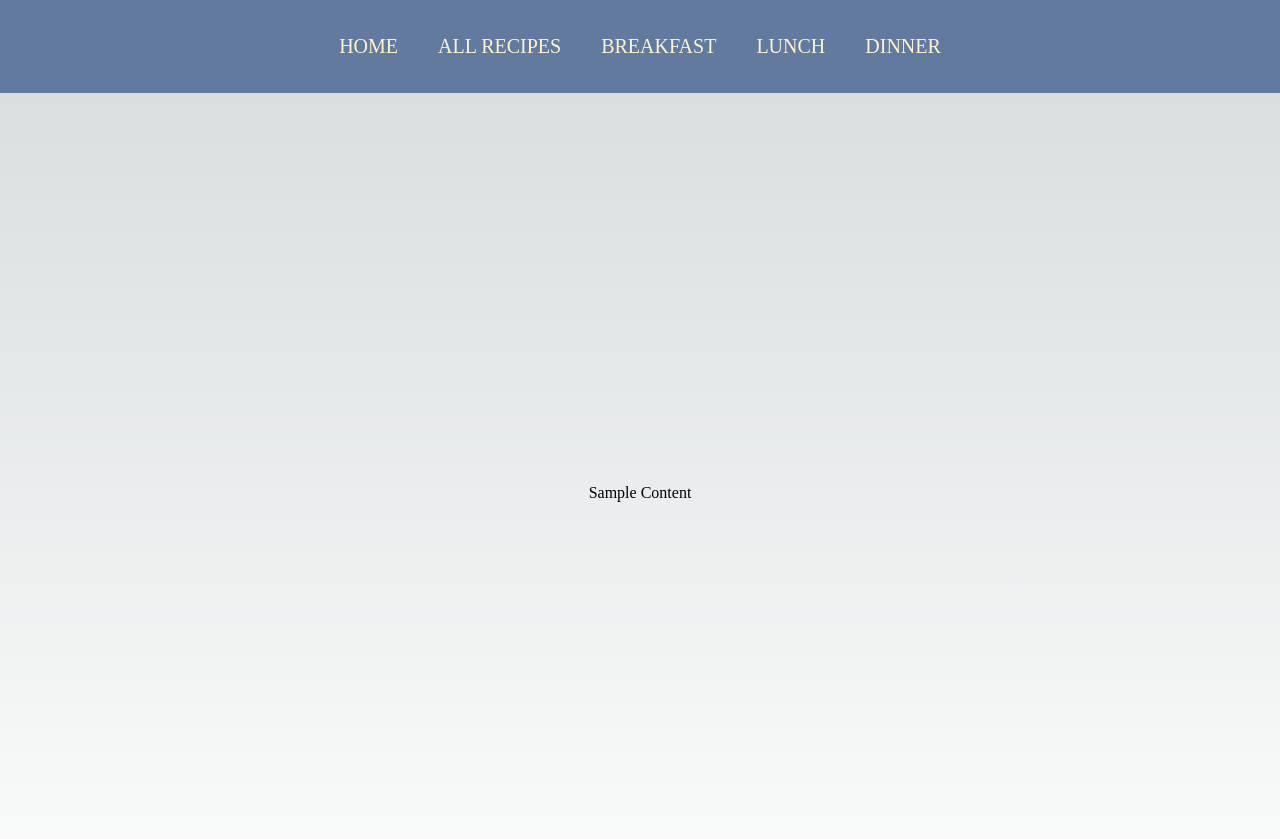
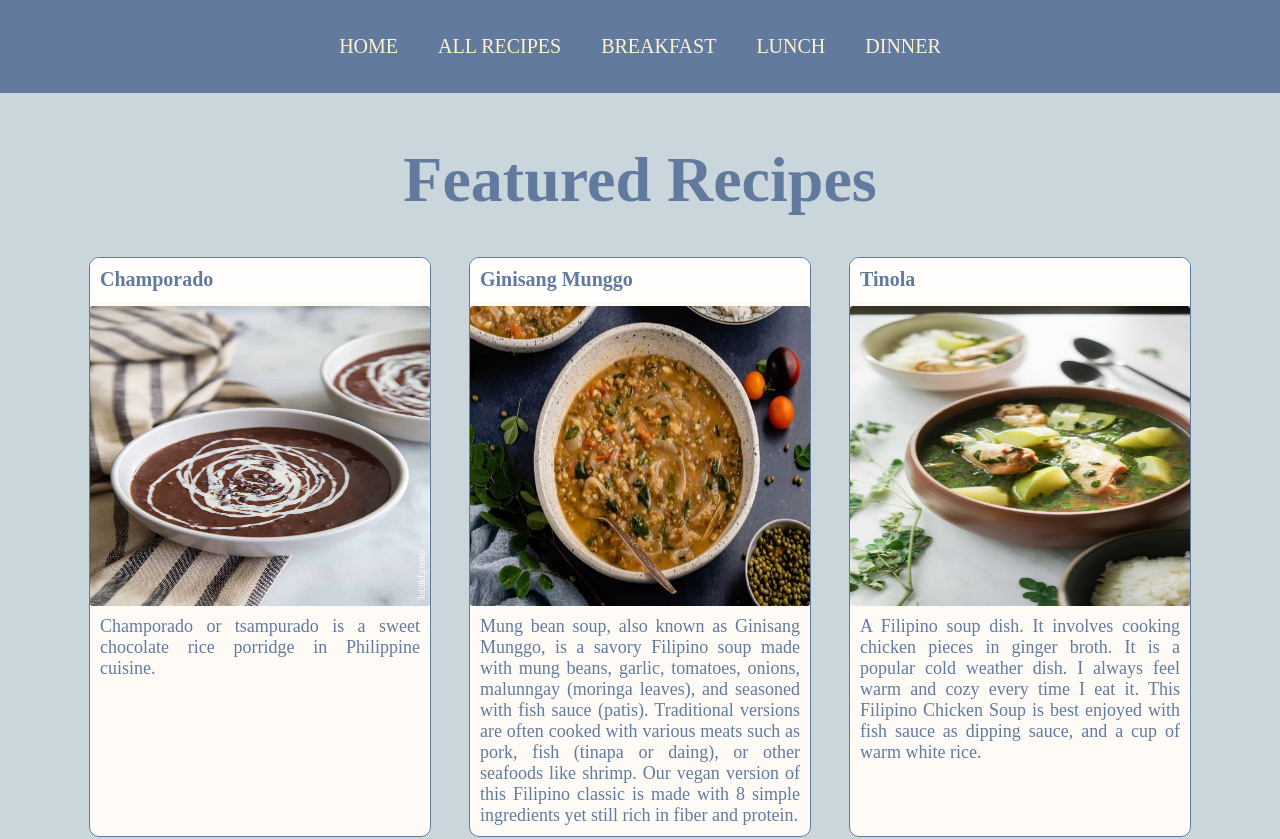
Before and after one commit to LalaineConde/Group1---BSIT221A, a Next.js app in the folder recipe-repository/: page / in a window 1280 px wide. Shown: the top 839 px of the page. Built offline with nearby package versions, Linux system fonts and the light colour scheme.

Commit message:
Recipe Repository
added code to the index/home and styles.

```diff
--- a/recipe-repository/pages/index.js
+++ b/recipe-repository/pages/index.js
@@ -1,15 +1,76 @@
+import React, { useState, useEffect } from 'react';
 import Head from "next/head";
-import Image from "next/image";
-import { Inter } from "next/font/google";
-import styles from "@/styles/Home.module.css";
-import Header from "/components/Constants/Header"
-import Navbar from "/components/Constants/Navbar";
-import Footer from "/components/Constants/Footer"
+import recipe from './category/recipe.json';
+import { useRouter } from 'next/router';
+
+export default function Home() {
+  const [breakfastRecipe, setBreakfastRecipe] = useState(null);
+  const [lunchRecipe, setLunchRecipe] = useState(null);
+  const [dinnerRecipe, setDinnerRecipe] = useState(null);
+  const router = useRouter();
+
+  const initialMilliseconds = 1000; // 10 seconds
+  const dailyMilliseconds = 24 * 60 * 60 * 1000; // 1 day in milliseconds
+
+  useEffect(() => {
+    // Load recipes initially after 10 seconds
+    const initialInterval = setTimeout(() => {
+      const storedBreakfastRecipe = JSON.parse(localStorage.getItem('breakfastRecipe'));
+      const storedLunchRecipe = JSON.parse(localStorage.getItem('lunchRecipe'));
+      const storedDinnerRecipe = JSON.parse(localStorage.getItem('dinnerRecipe'));
+
+      if (storedBreakfastRecipe && storedLunchRecipe && storedDinnerRecipe) {
+        setBreakfastRecipe(storedBreakfastRecipe);
+        setLunchRecipe(storedLunchRecipe);
+        setDinnerRecipe(storedDinnerRecipe);
+      } else {
+        const randomBreakfastRecipe = getRandomRecipe(1, 5);
+        const randomLunchRecipe = getRandomRecipe(6, 10);
+        const randomDinnerRecipe = getRandomRecipe(11, 15);
+
+        setBreakfastRecipe(randomBreakfastRecipe);
+        setLunchRecipe(randomLunchRecipe);
+        setDinnerRecipe(randomDinnerRecipe);
+
+        localStorage.setItem('breakfastRecipe', JSON.stringify(randomBreakfastRecipe));
+        localStorage.setItem('lunchRecipe', JSON.stringify(randomLunchRecipe));
+        localStorage.setItem('dinnerRecipe', JSON.stringify(randomDinnerRecipe));
+      }
+    }, initialMilliseconds);
+
+    // Load recipes once per day after the initial load
+    const dailyInterval = setInterval(() => {
+      const randomBreakfastRecipe = getRandomRecipe(1, 5);
+      const randomLunchRecipe = getRandomRecipe(6, 10);
+      const randomDinnerRecipe = getRandomRecipe(11, 15);
+
+      setBreakfastRecipe(randomBreakfastRecipe);
+      setLunchRecipe(randomLunchRecipe);
+      setDinnerRecipe(randomDinnerRecipe);
+
+      localStorage.setItem('breakfastRecipe', JSON.stringify(randomBreakfastRecipe));
+      localStorage.setItem('lunchRecipe', JSON.stringify(randomLunchRecipe));
+      localStorage.setItem('dinnerRecipe', JSON.stringify(randomDinnerRecipe));
+    }, dailyMilliseconds);
+
+    return () => {
+      clearTimeout(initialInterval);
+      clearInterval(dailyInterval);
+    };
+  }, []); // Empty dependency array ensures it runs only once on component mount
+
+  const getRandomRecipe = (minId, maxId) => {
+    const filteredRecipes = recipe.filter(recipe => recipe.id >= minId && recipe.id <= maxId);
+    const randomIndex = Math.floor(Math.random() * filteredRecipes.length);
+    return filteredRecipes[randomIndex];
+  };
+
+  const handleRecipeClick = (recipeId) => {
+    // Redirect to the page where RecipeCard component is rendered
+    router.push(`/category/RecipeCard?id=${recipeId}`); // Assuming the route for RecipeCard is '/recipe-card'
+  };
 
 
-const inter = Inter({ subsets: ["latin"] });
-
-export default function Home() {
   return (
     <>
       <Head>
@@ -19,18 +80,33 @@
         <link rel="icon" href="/favicon.ico" />
       </Head>
 
+      <main className="body">
+        <h1 className='titlefeatured-recipes'>Featured Recipes</h1>
+        <section className="recipe-sectionindex">
 
+          {/* Breakfast Recipe */}
+          <div onClick={() => handleRecipeClick(breakfastRecipe.id)} className="recipe-containerindex">
+            <h2 className="recipe-nameindex">{breakfastRecipe ? breakfastRecipe.name : ''}</h2>
+            <img className="recipe-imageindex" src={breakfastRecipe ? breakfastRecipe.image : ''} alt="Breakfast Recipe" />
+            <p className="recipe-descriptionindex">{breakfastRecipe ? breakfastRecipe.description : ''}</p>
+          </div>
 
+          {/* Lunch Recipe */}
+          <div onClick={() => handleRecipeClick(lunchRecipe.id)} className="recipe-containerindex">
+            <h2 className="recipe-nameindex">{lunchRecipe ? lunchRecipe.name : ''}</h2>
+            <img className="recipe-imageindex" src={lunchRecipe ? lunchRecipe.image : ''} alt="Lunch Recipe" />
+            <p className="recipe-descriptionindex">{lunchRecipe ? lunchRecipe.description : ''}</p>
+          </div>
 
-    <main className="main">
+          {/* Dinner Recipe */}
+          <div onClick={() => handleRecipeClick(dinnerRecipe.id)} className="recipe-containerindex">
+            <h2 className="recipe-nameindex">{dinnerRecipe ? dinnerRecipe.name : ''}</h2>
+            <img className="recipe-imageindex" src={dinnerRecipe ? dinnerRecipe.image : ''} alt="Dinner Recipe" />
+            <p className="recipe-descriptionindex">{dinnerRecipe ? dinnerRecipe.description : ''}</p>
+          </div>
 
-      <section>
-        <p>Sample Content</p>
-      </section>
-
-    </main>
-
-
+        </section>
+      </main>
     </>
   );
 }
--- a/recipe-repository/styles/recipe_category_layout.scss
+++ b/recipe-repository/styles/recipe_category_layout.scss
@@ -3,6 +3,62 @@
     padding: 50px 70px;
     background-color: #C9D7DD;
 }
+//start of home
+
+.titlefeatured-recipes{
+    text-align: center;
+    font-size: 64px;
+    color: #637A9F;
+}
+.recipe-sectionindex{
+    display: flex;
+    justify-content: space-around;
+}
+
+.recipe-containerindex {
+    position: relative;
+    display: flex;
+    flex-direction: column;
+    align-items: center;
+    max-width: 30%;
+    background-color: #FEFBF6;
+    color: #637A9F;
+    border: 1px solid #637A9F;
+    border-radius: 10px;
+    overflow: hidden;
+    margin-top: 40px;
+    margin-bottom: 30px;
+}
+
+.recipe-imageindex {
+    max-width: 100%;
+    width: 500px;
+    max-height: 100%;
+    height: 300px;
+    margin-top: 5px;
+    border-radius: 3px;
+
+}
+
+.recipe-descriptionindex {
+    font-size: 18px;
+    text-align: justify;
+    margin: 0px;
+    padding: 10px 10px;
+}
+
+.recipe-nameindex {
+    top: 0;
+    width: 100%;
+    background-color: rgba(255, 255, 255, 0.8);
+    padding: 10px 10px;
+    border-radius: 5px;
+    font-size: 20px;
+    text-align: left;
+}
+
+
+//end of home
 
 .AllRecipes-title{
     text-align: start;
```
